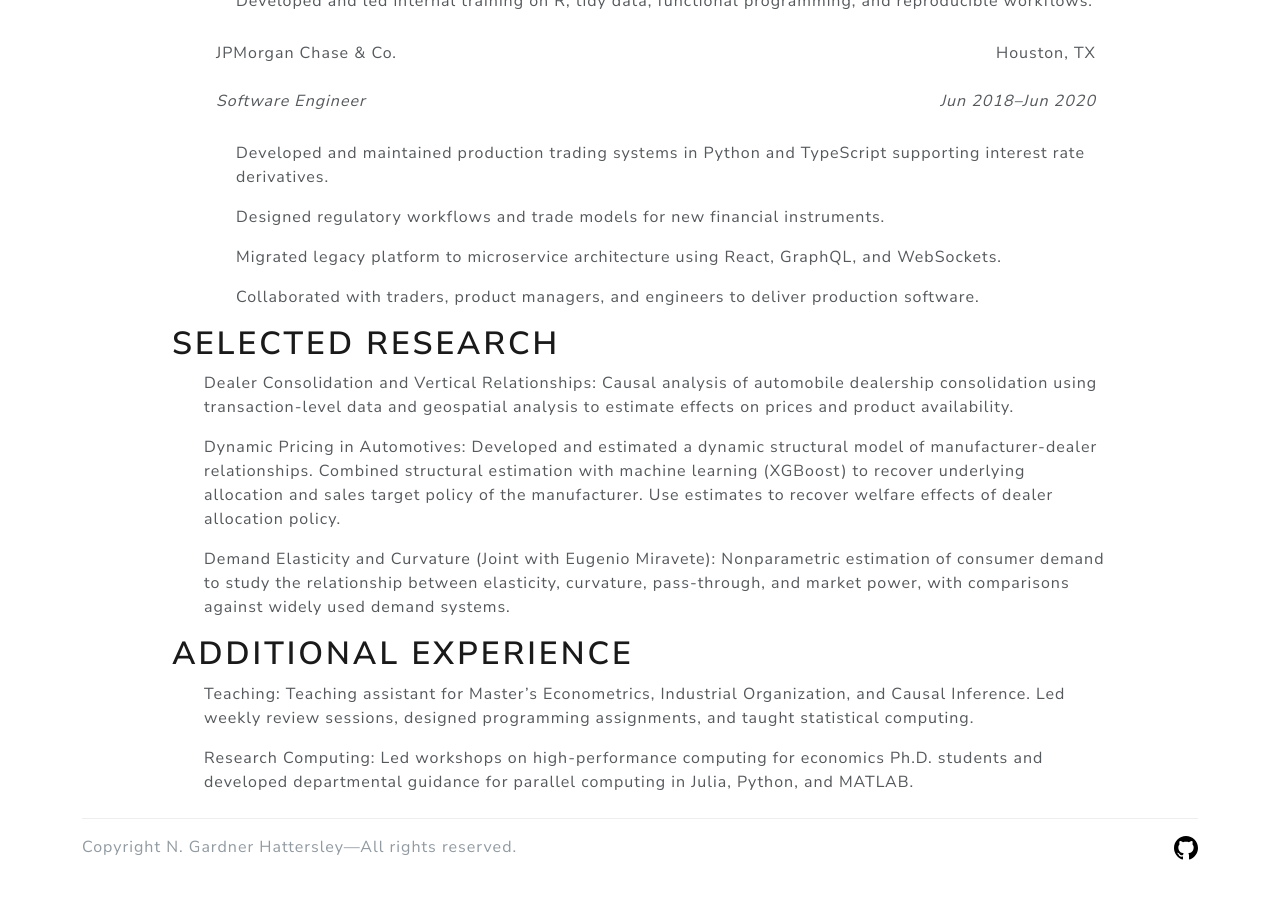
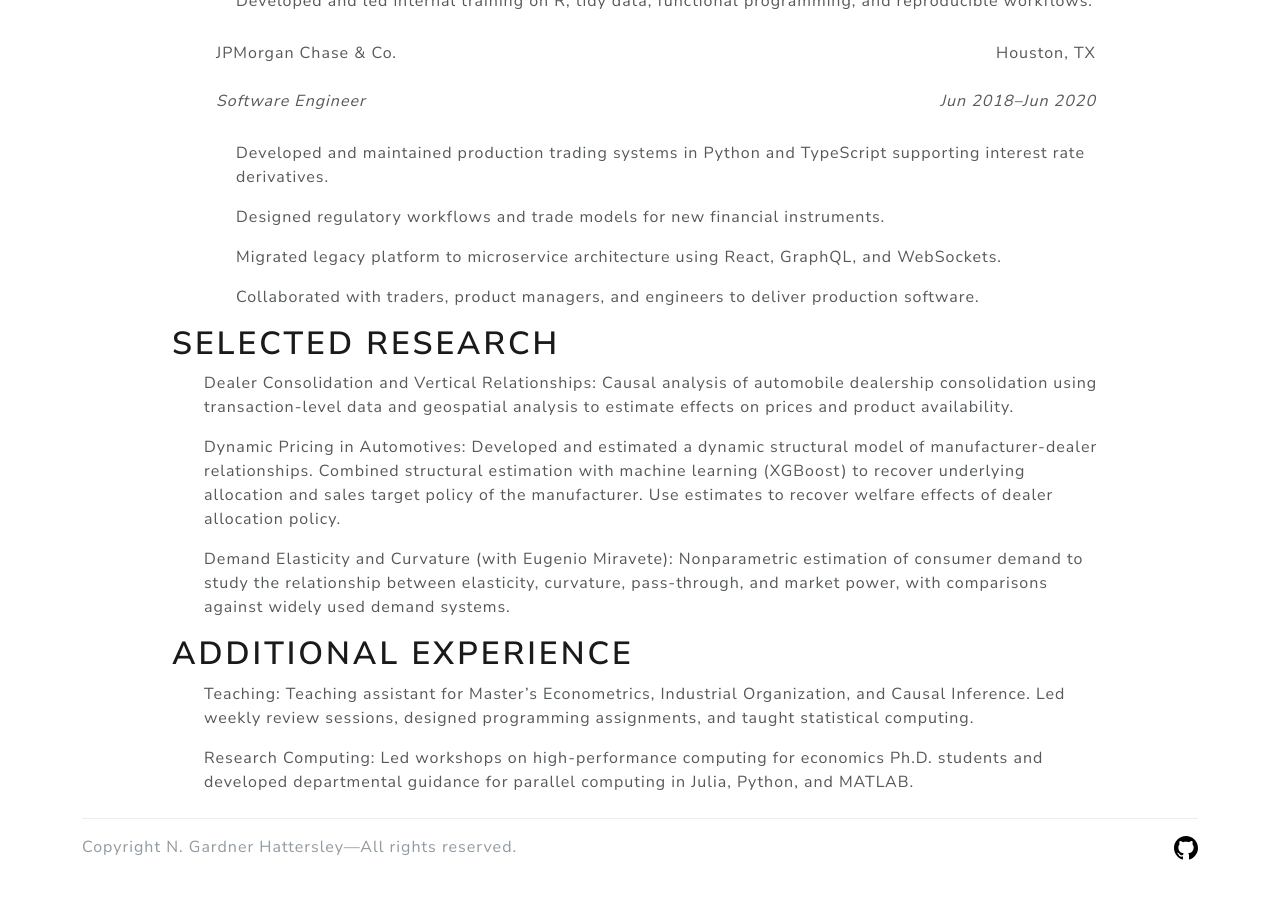
Before and after one commit to nateybear/nateybear.github.io, a Jekyll site: the page built from cv.md, in a window 1280 px wide and 900 px high, scrolled down 1611 px. Built offline with Jekyll 4.4.1, drawn with Linux system fonts in a browser that asks for light colours; nearby versions of some CDN libraries; our own code applies the rules of GitHub Pages for plain Markdown files.

Commit message:
small touch

```diff
--- a/_includes/resume.html
+++ b/_includes/resume.html
@@ -153,10 +153,10 @@ relationships. Combined structural estimation with machine learning
 (XGBoost) to recover underlying allocation and sales target policy of
 the manufacturer. Use estimates to recover welfare effects of dealer
 allocation policy. </span></p></li>
-<li><p><span> <strong>Demand Elasticity and Curvature (Joint with
-Eugenio Miravete)</strong>: Nonparametric estimation of consumer demand
-to study the relationship between elasticity, curvature, pass-through,
-and market power, with comparisons against widely used demand systems.
+<li><p><span> <strong>Demand Elasticity and Curvature (with Eugenio
+Miravete)</strong>: Nonparametric estimation of consumer demand to study
+the relationship between elasticity, curvature, pass-through, and market
+power, with comparisons against widely used demand systems.
 </span></p></li>
 </ul>
 <h1 id="additional-experience">Additional Experience</h1>
```
Also changed, not shown: 3 other files.
